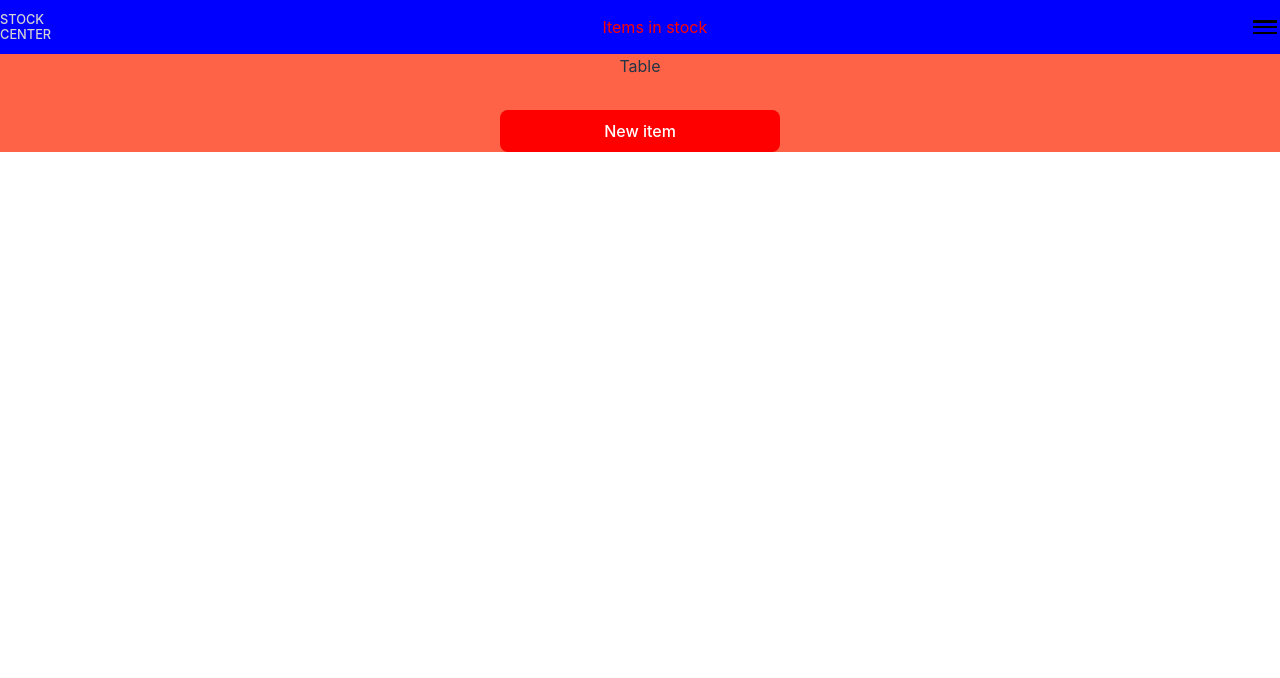
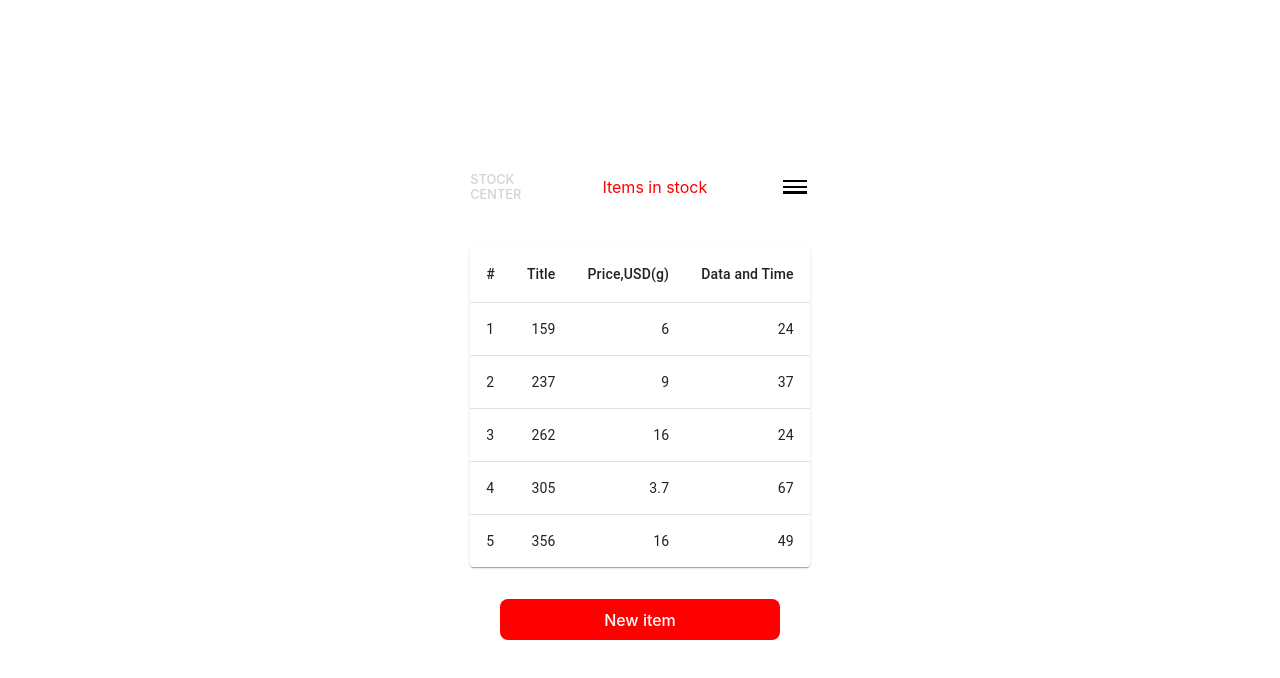
Before and after one commit to ministrov/prime-wood-test, a React (Vite) app: page / in a window 1280 px wide. Shown: the top 678 px of the page. Built offline with nearby package versions, Linux system fonts and the light colour scheme.

Commit message:
implement a table component from MUI library

```diff
--- a/package.json
+++ b/package.json
@@ -10,6 +10,9 @@
     "preview": "vite preview"
   },
   "dependencies": {
+    "@emotion/react": "^11.11.1",
+    "@emotion/styled": "^11.11.0",
+    "@mui/material": "^5.14.13",
     "react": "^18.2.0",
     "react-dom": "^18.2.0"
   },
--- a/src/App.css
+++ b/src/App.css
@@ -8,7 +8,16 @@ body {
   margin: 0 auto;
 }
 
+.shadow-wrapper {
+  padding: 2rem;
+}
+
 @media  screen and (max-width: 798px) {
+
+  .shadow-wrapper {
+    box-shadow: rgba(0, 0, 0, 0.24) 0px 3px 8px;
+  }
+
   .container {
     max-width: 100%;
     margin: 0;
--- a/src/App.jsx
+++ b/src/App.jsx
@@ -5,10 +5,12 @@ import './App.css';
 function App() {
 
   return (
-    <main>
+    <main style={{ display: 'flex', minHeight: '100vh', alignItems: 'center'}}>
       <div className="container">
-        <Header />
-        <Table />
+        <div className="shadow-wrapper">
+          <Header />
+          <Table />
+        </div>
       </div>
     </main>
   )
--- a/src/components/Header/Header.css
+++ b/src/components/Header/Header.css
@@ -1,5 +1,5 @@
 .header {
-  background-color: blue;
+  margin-bottom: 2rem;
 }
 
 .header__logo {
--- a/src/components/Table/Table.css
+++ b/src/components/Table/Table.css
@@ -3,7 +3,6 @@
   flex-direction: column;
   align-items: center;
   gap: 2rem;
-  background-color: tomato;
 }
 
 /* Button styling */
--- a/src/components/Table/Table.jsx
+++ b/src/components/Table/Table.jsx
@@ -1,14 +1,64 @@
+// import * as React from 'react';
+import Table from '@mui/material/Table';
+import TableBody from '@mui/material/TableBody';
+import TableCell from '@mui/material/TableCell';
+import TableContainer from '@mui/material/TableContainer';
+import TableHead from '@mui/material/TableHead';
+import TableRow from '@mui/material/TableRow';
+import Paper from '@mui/material/Paper';
+import TableButton from './TableButton';
 import './Table.css';
-import TableButton from './TableButton';
 
-function Table() {
+function createData(name, calories, fat, carbs, protein) {
+  return { name, calories, fat, carbs, protein };
+}
+
+const rows = [
+  createData(1, 159, 6.0, 24),
+  createData(2, 237, 9.0, 37),
+  createData(3, 262, 16.0, 24),
+  createData(4, 305, 3.7, 67,),
+  createData(5, 356, 16.0, 49),
+];
+
+// sx={{ minWidth: 650 }}
+
+function TableMain() {
 
   return (
     <div className="table">
-      Table
+      <TableContainer component={Paper}>
+        <Table aria-label="simple table">
+          <TableHead>
+            <TableRow>
+              <TableCell>#</TableCell>
+              <TableCell align="right">Title</TableCell>
+              <TableCell align="right">Price,USD(g)</TableCell>
+              <TableCell align="right">Data and Time</TableCell>
+              {/* <TableCell align="right">Protein&nbsp;(g)</TableCell> */}
+            </TableRow>
+          </TableHead>
+          <TableBody>
+            {rows.map((row) => (
+              <TableRow
+                key={row.name}
+                sx={{ '&:last-child td, &:last-child th': { border: 0 } }}
+              >
+                <TableCell component="th" scope="row">
+                  {row.name}
+                </TableCell>
+                <TableCell align="right">{row.calories}</TableCell>
+                <TableCell align="right">{row.fat}</TableCell>
+                <TableCell align="right">{row.carbs}</TableCell>
+                {/* <TableCell align="right">{row.protein}</TableCell> */}
+              </TableRow>
+            ))}
+          </TableBody>
+        </Table>
+      </TableContainer>
       <TableButton className={'table-btn'}/>
     </div>
   )
 }
 
-export default Table;
+export default TableMain;
```
Also changed, not shown: 1 other file (tests, documents, lock files or other folders).
